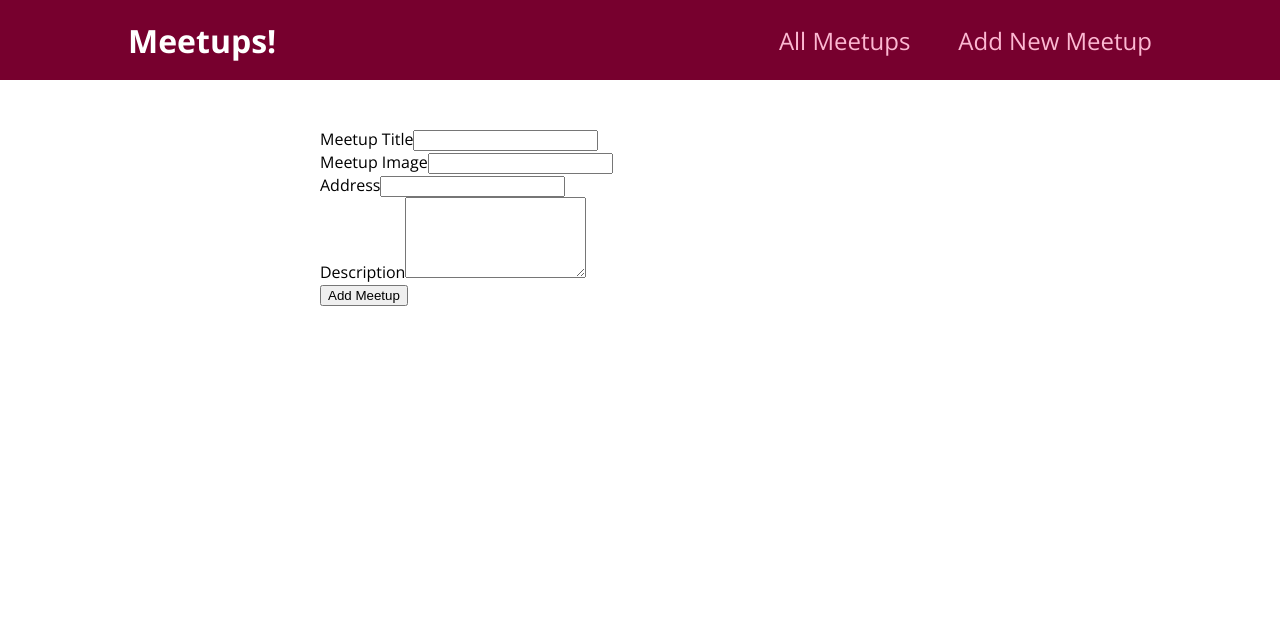
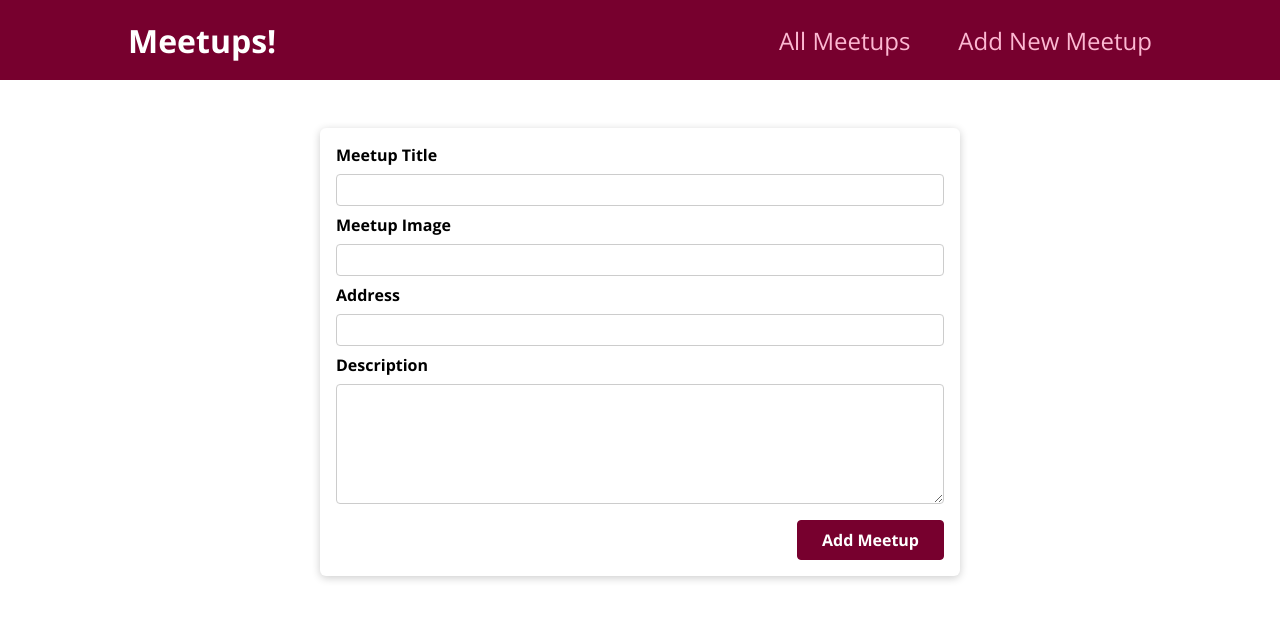
Before and after one commit to W3lh0/meetups-app, a Next.js app: page /new-meetup in a window 1280 px wide. Shown: the top 620 px of the page. Built offline with nearby package versions, Linux system fonts and the light colour scheme.

Commit message:
refactor: Removed tailwind from /components

```diff
--- a/src/components/layout/MainLayout.js
+++ b/src/components/layout/MainLayout.js
@@ -1,12 +1,12 @@
 "use client";
 import MainNavigation from './MainNavigation';
-import styles from './MainLayout.module.css'
+import classes from './MainLayout.module.css'
 
 function MainLayout(props) {
   return (
-    <div className={styles.container}>
+    <div className={classes.container}>
       <MainNavigation />
-      <main className={styles.main}>
+      <main className={classes.main}>
         {props.children}
       </main>
     </div>
--- a/src/components/layout/MainNavigation.js
+++ b/src/components/layout/MainNavigation.js
@@ -1,22 +1,22 @@
 "use client";
 import Link from 'next/link';
-import styles from './MainNavigation.module.css';
+import classes from './MainNavigation.module.css';
 
 function MainNavigation() {
   return (
-    <header className={styles.header}>
-      <div className={styles.logo}>
+    <header className={classes.header}>
+      <div className={classes.logo}>
         Meetups!
       </div>
       <nav>
-        <ul className={styles.ul}>
+        <ul className={classes.ul}>
           <li>
-            <Link href='/' className={styles.link}>
+            <Link href='/' className={classes.link}>
               All Meetups
             </Link>
           </li>
           <li>
-            <Link href='/new-meetup' className={styles.link}>
+            <Link href='/new-meetup' className={classes.link}>
               Add New Meetup
             </Link>
           </li>
--- a/src/components/meetups/MeetupDetail.js
+++ b/src/components/meetups/MeetupDetail.js
@@ -1,10 +1,11 @@
+import classes from './MeetupDetail.module.css';
+
 function MeetupDetail(props) {
   return (
-    <section className='text-center'>
+    <section className={classes.detail}>
       <img
         src={props.image}
         alt={props.title}
-        className='w-full'
       />
       <h1>{props.title}</h1>
        <address>{props.address}</address>
--- a/src/components/meetups/MeetupList.js
+++ b/src/components/meetups/MeetupList.js
@@ -3,7 +3,7 @@ import classes from './MeetupList.module.css';
 
 function MeetupList(props) {
   return (
-    <ul className='list-none m-0 p-0 flex flex-col'>
+    <ul className={classes.list}>
       {props.meetups.map((meetup) => (
         <MeetupItem
           key={meetup.id}
--- a/src/components/meetups/NewMeetupForm.js
+++ b/src/components/meetups/NewMeetupForm.js
@@ -1,7 +1,7 @@
 "use client"
 import { useRef } from 'react';
-import InputControl from '../ui/InputControl';
 import Card from '../ui/Card';
+import classes from './NewMeetupForm.module.css'
 
 function NewMeetupForm(props) {
   const titleInputRef = useRef();
@@ -29,41 +29,30 @@ function NewMeetupForm(props) {
 
   return (
     <Card>
-      <form className='p-4' onSubmit={submitHandler}>
-        <InputControl
-          label="Meetup Title"
-          type="text"
-          id="title"
-          inputRef={titleInputRef}
-          required
-        />
-        <InputControl
-          label="Meetup Image"
-          type="url"
-          id="image"
-          inputRef={imageInputRef}
-          required
-        />
-        <InputControl
-          label="Address"
-          type="text"
-          id="address"
-          inputRef={addressInputRef}
-          required
-        />
-        <InputControl
-          label="Description"
-          type="textarea"
-          id="description"
-          inputRef={descriptionInputRef}
-          required
-          rows="5"
-        />
-
-        <div className='mt-4 text-right'>
-          <button className='cursor-pointer font-inherit bg-[#77002e] text-white py-2 px-6 border border-solid border-[#77002e] rounded font-bold hover:bg-[#a50e48] hover:border-[#a50e48]'>
-            Add Meetup
-          </button>
+          <form className={classes.form} onSubmit={submitHandler}>
+        <div className={classes.control}>
+          <label htmlFor='title'>Meetup Title</label>
+          <input type='text' required id='title' ref={titleInputRef} />
+        </div>
+        <div className={classes.control}>
+          <label htmlFor='image'>Meetup Image</label>
+          <input type='url' required id='image' ref={imageInputRef} />
+        </div>
+        <div className={classes.control}>
+          <label htmlFor='address'>Address</label>
+          <input type='text' required id='address' ref={addressInputRef} />
+        </div>
+        <div className={classes.control}>
+          <label htmlFor='description'>Description</label>
+          <textarea
+            id='description'
+            required
+            rows='5'
+            ref={descriptionInputRef}
+          ></textarea>
+        </div>
+        <div className={classes.actions}>
+          <button>Add Meetup</button>
         </div>
       </form>
     </Card>
--- a/src/components/ui/Card.js
+++ b/src/components/ui/Card.js
@@ -1,7 +1,7 @@
+import classes from './Card.module.css'
+
 function Card(props) {
-  return <div className='bg-white rounded-md shadow-md'>
-    {props.children}
-  </div>;
+  return <div className={classes.card}>{props.children}</div>;
 }
 
 export default Card;
--- a/src/components/ui/InputControl.js
+++ /dev/null
@@ -1,28 +0,0 @@
-function InputControl({ label, type, id, inputRef, required, rows }) {
-    const inputClasses = "block font-inherit border border-solid border-gray-300 rounded p-1 w-full";
-
-    return (
-        <div className="mb-2">
-            <label html={id} className="block font-bold mb-2">{label}</label>
-            {type === 'textarea' ? (
-                <textarea
-                    id={id}
-                    required={required}
-                    rows={rows}
-                    ref={inputRef}
-                    className={inputClasses}
-                ></textarea>
-            ) : (
-                <input
-                    type={type}
-                    required={required}
-                    id={id}
-                    ref={inputRef}
-                    className={inputClasses}
-                />
-            )}
-        </div>
-    );
-}
-
-export default InputControl;
```
Also changed, not shown: src/components/meetups/MeetupItem.js (+5 -7 lines).
